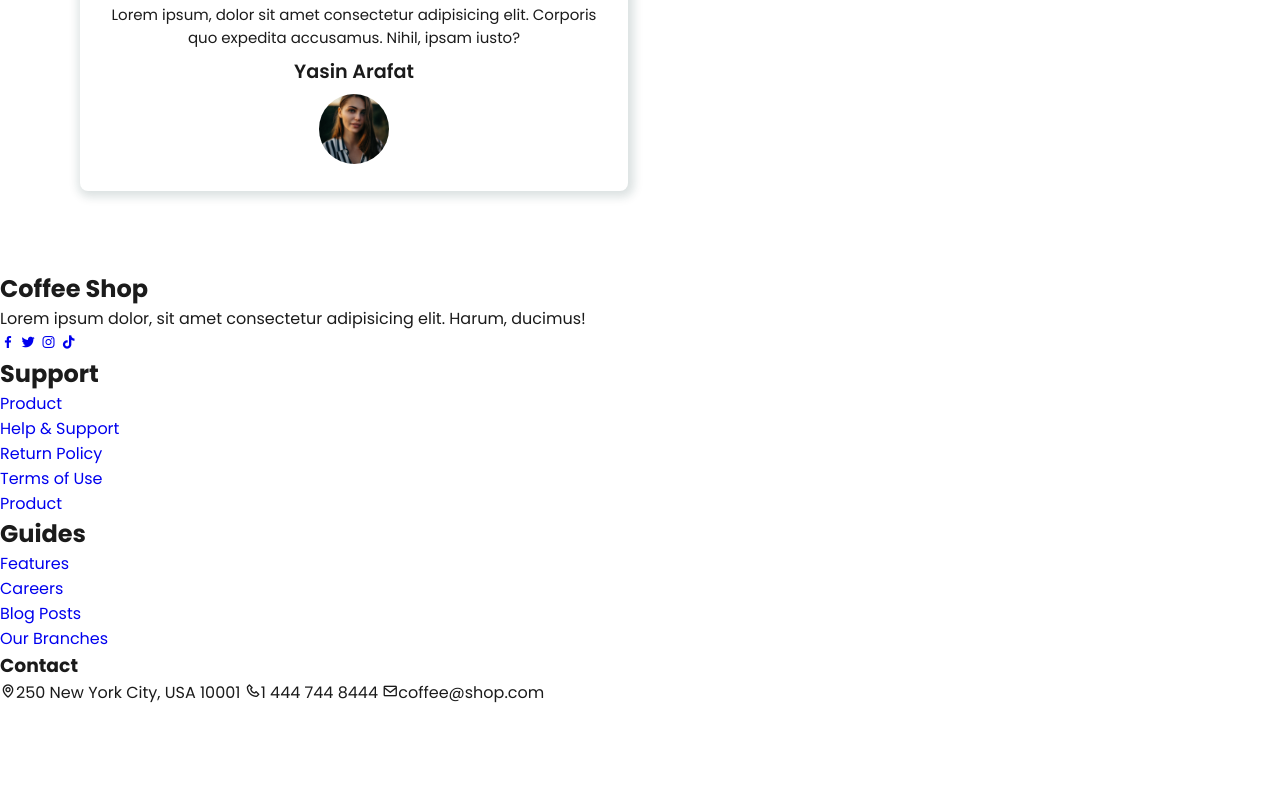
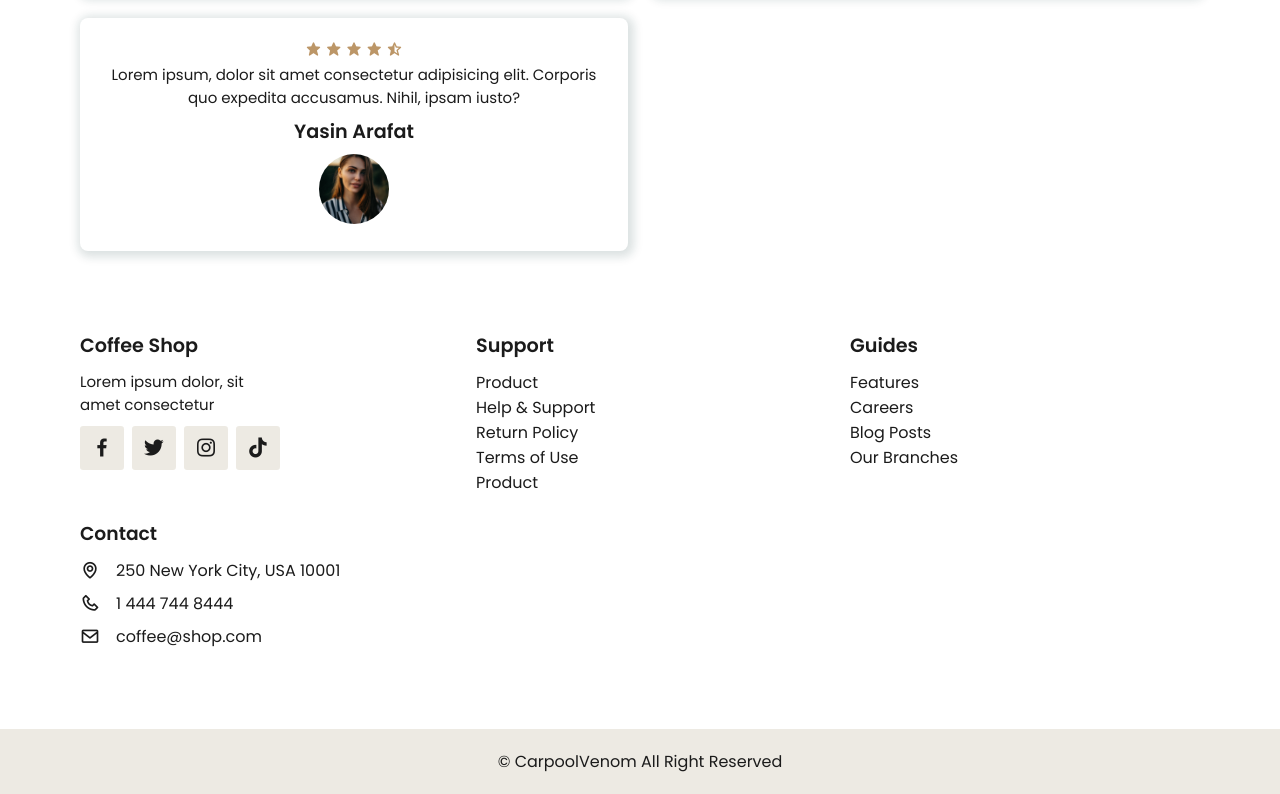
Before and after one commit to Lavanya-as/Coffee-Shop-Site, a plain HTML site: page index.html in a window 1280 px wide. Shown: the part 3006-3800 px from the top of the page. Before the commit the page ends 3711 px from the top, so only its background shows below. Drawn offline with nearby package versions, Linux system fonts and the light colour scheme.

Commit message:
copyright

```diff
--- a/index.html
+++ b/index.html
@@ -169,13 +169,13 @@
     <section class="footer">
         <div class="footer-box">
             <h2>Coffee Shop</h2>
-            <p>Lorem ipsum dolor, sit amet consectetur adipisicing elit. Harum, ducimus!</p>
+            <p>Lorem ipsum dolor, sit amet consectetur</p>
             <div class="social">
                 <a href="#"><i class='bx bxl-facebook'></i></a>
                 <a href="#"><i class='bx bxl-twitter'></i></a>
                 <a href="#"><i class='bx bxl-instagram'></i></a>
                 <a href="#"><i class='bx bxl-tiktok'></i></a>
-
+            </div>
         </div>
 
         <div class="footer-box">
@@ -183,8 +183,7 @@
             <li><a href="#">Product</a></li>
             <li><a href="#">Help & Support</a></li>
             <li><a href="#">Return Policy</a></li>
-                <li><a href="#">Terms of Use</a></li>
-                <li><a href="#">Product</a></li>
+            <li><a href="#">Terms of Use</a></li>                <li><a href="#">Product</a></li>
 
         </div>
 
@@ -204,8 +203,11 @@
                 <span><i class='bx bx-envelope'></i>coffee@shop.com</span>
             </div>
         </div>
+    </section>
+
+    <div class="copyright">
+        <p>&#169; CarpoolVenom All Right Reserved</p>
     </div>
-    </section>
 
 
 
--- a/style.css
+++ b/style.css
@@ -194,6 +194,7 @@ header{
 
 .heading{
     text-align: center;
+    padding-top: 30px;
 }
 
 .heading h2{
@@ -303,3 +304,77 @@ header{
     background: var(--second-color);
     transition: 0.2s all linear;
 }
+
+.footer{
+    display: grid;
+    grid-template-columns: repeat(auto-fit, minmax(280px, auto));
+    gap: 1.5rem;
+    margin: 5rem;
+
+}
+
+.footer-box h2{
+    font-size: 1.2rem;
+    font-weight: 600;
+    margin-bottom: 10px;
+}
+
+.footer-box p{
+    font-size: 0.938rem;
+    margin-bottom: 10px;
+    width: 50%;
+}
+
+.social{
+    display: flex;
+    align-items: center;
+    column-gap: 0.5rem;
+}
+
+.social a .bx{
+    font-size: 24px;
+    color: var(--text-color);
+    padding: 10px;
+    background: var(--second-color);
+    border-radius: 0.2rem
+}
+
+.social a .bx:hover{
+    background: var(--main-color);
+    color: var(--bg-color);
+}
+
+.footer-box h3{
+    font-weight: 600;
+    margin-bottom: 10px;
+}
+
+.footer-box li a{
+    color: var(--text-color);
+}
+
+.footer-box li a:hover{
+    color: var(--main-color);
+}
+
+.contact{
+    display: flex;
+    flex-direction: column;
+    row-gap: 0.5rem;
+}
+
+.contact span{
+    display: flex;
+    align-items: center;
+}
+
+.contact i{
+    font-size: 20px;
+    margin-right: 1rem;
+}
+
+.copyright{
+    padding: 20px;
+    text-align: center;
+    background: var(--second-color);
+}
```
Lines whose indentation alone changed are shown as unchanged.
